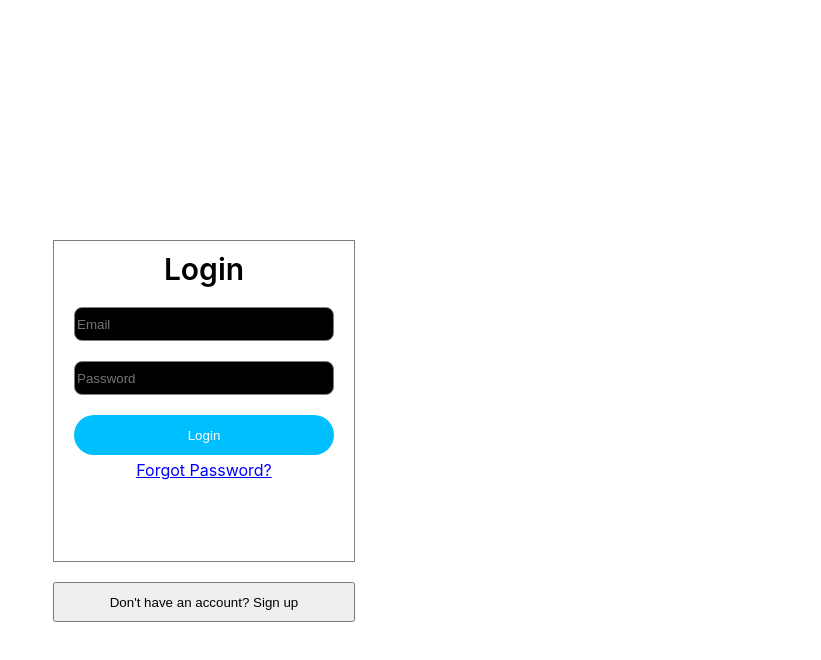
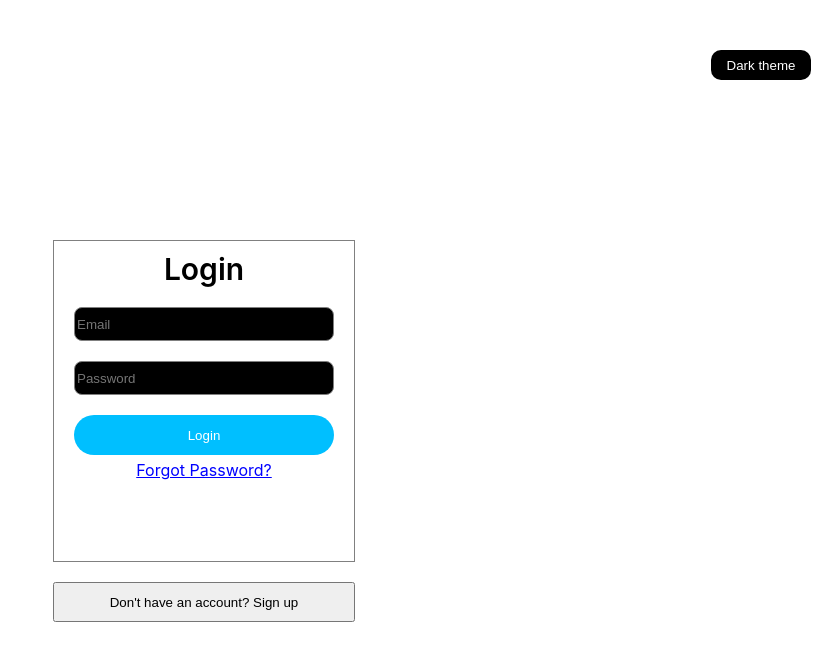
Before and after one commit to AmithChandru/expense-tracker, a React (Create React App) app: page /Login in a window 1280 px wide. Shown: the top 660 px of the page, without its empty margins (459-1280 px from the left). Built offline with nearby package versions, Linux system fonts and the light colour scheme.

Commit message:
Added premium features

```diff
--- a/src/App.css
+++ b/src/App.css
@@ -1,6 +1,8 @@
 .App {
   text-align: center;
   display: flex;
+  min-width: 100vw;
+  min-height: 100vh;
 }
 
 .App-logo {
@@ -42,6 +44,21 @@
   height: 30px;
 }
 
+.PremiumButton {
+  width: 100px;
+  height: 30px;
+  border-radius: 10px;
+  margin-top: 30px;
+  border: none;
+  align-self: center;
+  background-color: black;
+  color: white;
+  cursor: pointer;
+  position: fixed;
+  right: 10px;
+  top: 20px;
+}
+
 @keyframes App-logo-spin {
   from {
     transform: rotate(0deg);
--- a/src/App.js
+++ b/src/App.js
@@ -1,4 +1,4 @@
-import { useContext } from 'react';
+import { useContext, useEffect } from 'react';
 import { useDispatch, useSelector } from 'react-redux';
 import { BrowserRouter, NavLink, Route, Routes } from 'react-router-dom';
 import './App.css';
@@ -10,20 +10,30 @@ import Signup from './components/Signup';
 import { authActions } from './components/Store/AuthReducer';
 import LoginContext from './components/Store/LoginContext';
 import LoginProvider from './components/Store/LoginProvider';
+import { themeActions } from './components/Store/ThemeReducer';
 
 function App() {
 
   const loginCtx = useContext(LoginContext);
   const isAuthenticated = useSelector(state => state.auth.isAuthenticated);
+  const isPremium = useSelector(state => state.theme.isPremium);
   const dispatch = useDispatch();
+
+  useEffect(() => {
+    // console.log(isPremium)
+  })
 
   const handleLogout = () => {
     loginCtx.handleLogout();
     dispatch(authActions.logout);
   }
 
+  const handleThemeClick = () => {
+    dispatch(themeActions.setDarkTheme);
+  }
+
   return (
-    <div className="App">
+    <div className="App" style={{backgroundColor: `${isPremium ? '#1a1816' : 'white'}`, color: `${isPremium ? 'white' : 'black'}`}}>
       <LoginProvider>
         <BrowserRouter>
           {/* <Header /> */}
@@ -36,6 +46,7 @@ function App() {
           <NavLink to='/Login'>
             {isAuthenticated && <button className='LogoutButton' onClick={handleLogout}>Logout</button>}
           </NavLink>
+          <button className='PremiumButton' onClick={handleThemeClick}>Dark theme</button>
         </BrowserRouter>
       </LoginProvider>
     </div>
--- a/src/components/Home.css
+++ b/src/components/Home.css
@@ -38,7 +38,7 @@
   flex-direction: row;
 }
 
-.PremiumButton {
+.PremiumButton2 {
   width: 100px;
   height: 30px;
   border-radius: 10px;
@@ -47,4 +47,16 @@
   align-self: center;
   background-color: black;
   color: white;
+  cursor: pointer;
 }
+
+.DownloadButton {
+  width: 200px;
+  margin-top: 20px;
+  height: 30px;
+  background-color: blue;
+  border: none;
+  color: white;
+  border-radius: 10px;
+  align-self: center;
+}
--- a/src/components/Home.js
+++ b/src/components/Home.js
@@ -1,7 +1,9 @@
 import { useContext, useEffect, useState } from 'react';
+import { useDispatch, useSelector } from 'react-redux';
 import { useNavigate } from 'react-router-dom';
 import './Home.css';
 import LoginContext from './Store/LoginContext';
+import { themeActions } from './Store/ThemeReducer';
 
 const Home = () => {
 
@@ -12,6 +14,8 @@ const Home = () => {
   const [desc, setDesc] = useState('');
   const [category, setCategory] = useState('');
   const [totalMoney, setTotalMoney] = useState(0);
+  const isPremium = useSelector(state => state.theme.isPremium);
+  const dispatch = useDispatch();
 
   useEffect(() => {
     getItems();
@@ -136,6 +140,14 @@ const Home = () => {
     })
   }
 
+  const handlePremiumClick = () => {
+    dispatch(themeActions.setPremium());
+  }
+
+  const handleDownloadClick = () => {
+    const blob = new Blob([items]);
+  }
+
   return (
     <div className='HomeContainer'>
       <div className="HomeHeader">
@@ -169,7 +181,8 @@ const Home = () => {
             </div>
           )
         })}
-        {totalMoney > 10000 && <button className='PremiumButton'>Get Premium</button>}
+        {totalMoney > 10000 && !isPremium && <button className='PremiumButton2' onClick={handlePremiumClick}>Get Premium</button>}
+        <button className='DownloadButton' onClick={handleDownloadClick}>Download Expenses</button>
       </div>
     </div>
   )
--- a/src/components/Store/AuthReducer.js
+++ b/src/components/Store/AuthReducer.js
@@ -1,4 +1,5 @@
 import { configureStore, createSlice } from "@reduxjs/toolkit"
+import themeSlice from "./ThemeReducer";
 
 const initialAuthState = {
   isAuthenticated: false,
@@ -21,7 +22,7 @@ const authSlice = createSlice({
 })
 
 const store = configureStore({
-  reducer: { auth: authSlice.reducer }
+  reducer: { auth: authSlice.reducer, theme: themeSlice.reducer }
 })
 
 export const authActions = authSlice.actions;
--- /dev/null
+++ b/src/components/Store/ThemeReducer.js
@@ -0,0 +1,23 @@
+import { configureStore, createSlice } from "@reduxjs/toolkit"
+
+const initialThemeState = {
+  isPremium: false,
+  isDarkTheme: false
+}
+
+const themeSlice = createSlice({
+  name: 'theme',
+  initialState: initialThemeState,
+  reducers: {
+    setPremium(state) {
+      state.isPremium = true;
+    },
+    setDarkTheme(state) {
+      state.isDarkTheme = !state.isDarkTheme;
+    }
+  }
+})
+
+export default themeSlice;
+
+export const themeActions = themeSlice.actions;
--- a/src/index.js
+++ b/src/index.js
@@ -9,7 +9,9 @@ import store from './components/Store/AuthReducer';
 const root = ReactDOM.createRoot(document.getElementById('root'));
 root.render(
   <React.StrictMode>
-    <Provider store={store}><App /></Provider>
+    <Provider store={store}>
+      <App />
+    </Provider>
   </React.StrictMode>
 );
 
```
